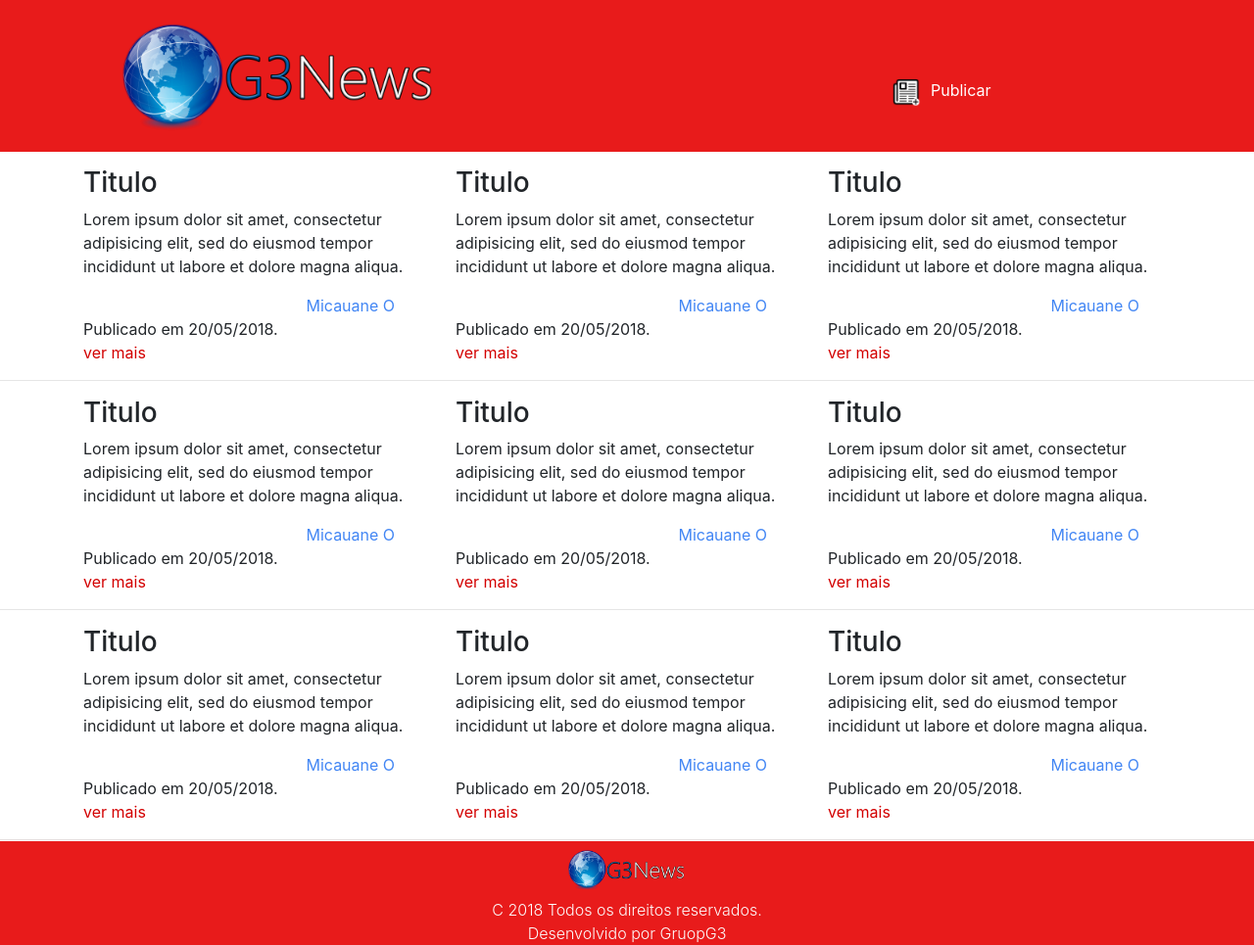
After one commit to Micauane/TecInfG3, a PHP site: page /index.html in a window 1280 px wide. The commit adds this page. Shown: the whole page at 98% size. Run offline with PHP 8.4, Linux system fonts and the light colour scheme.

Commit message:
Desenvolvimento Layout

```diff
--- a/css/style.css
+++ b/css/style.css
@@ -1,53 +1,89 @@
 
 .cabecalho{
-  background: #3e608a;
+  background: #e81b1b;
   margin-bottom: 15px;
 }
+
+#logo{
+  width: 400px;
+}
+
+#icons{
+width: 30px;
+position: absolute;
+top: 80px;
+left: 80px;
+}
+
+
+
+.container a {
+color: #d30000;
+}
+
+.cabecalho a{
+color: #ffffff;
+position: absolute;
+top: 80px;
+left: 120px;
+}
+
+.cabecalho a:hover{
+color:#000000;
+text-decoration: none;
+}
+
+#01 p{
+  -webkit-transition: all .8s cubic-bezier(.190, 1.000, .220, 1.000);
+  -moz-transition: all .8s cubic-bezier(.190, 1.000, .220, 1.000);
+  -ms-transition: all .8s cubic-bezier(.190, 1.000, .220, 1.000);
+  -o-transition: all .8s cubic-bezier(.190, 1.000, .220, 1.000);
+  transition: all .8s cubic-bezier(.190, 1.000, .220, 1.000);
+}
+
+#01 p:hover{
+  -webkit-transform: scale(1.2);
+  -moz-transform: scale(1.2);
+  -ms-transform: scale(1.2);
+  -o-transform: scale(1.2);
+  transform: scale(1.2);
+}
+
+.panel-body{
+font-weight: normal;
+color: #000000;
+}
+
+#salva {
+  transition: transform .2s
+}
+
+#salva:hover{
+transform: scale(1.1);
+}
+
 .rodape{
   margin-top: -15px;
   text-align: center;
-  background: #3e608a;
+  background: #e81b1b;
   color: #fdfbfb;
   font-weight:300;
 }
+
 span{
   margin-left: 65%;
   color: #4286f4;
   font-weight:400;
 }
+
 .rodape2{
   margin-top: 15px;
   text-align: center;
-  background: #3e608a;
+  background: #e81b1b;
   color: #fdfbfb;
   font-weight:300;
 }
 
-@media (max-width: 480px) {
-  .container{
-    float: none;
-    text-align: center;
-    display: block;
+#logo_fundo{
+  width: 150px;
 }
-
-
-@media (max-width:959px) {
-  .col{
-    width: 100%;
-    display: block;
-    clear: both;
-  }
-}
-
-.rodape{
-  clear: both;
-
-}
-}
-
-
-h3{
-  font-size: 30px;
-  font-weight: 800;
-  margin-bottom: 15px;
-}
--- /dev/null
+++ b/index.html
@@ -0,0 +1,114 @@
+<!DOCTYPE html>
+<html lang="pt-br">
+  <head>
+    <meta charset="utf-8">
+    <link rel="stylesheet" href="css/style.css">
+    <link rel="stylesheet" href="css/bootstrap.min.css">
+    <title>TecNews</title>
+  </head>
+  <body>
+    <div class="cabecalho">
+        <div class="container">
+          <div class="row">
+        <div class="col-8">
+          <img id="logo" src="Layouts\PNGs\Logo\Logo.png" alt="">
+        </div>
+        <div class="col-4">
+          <img id="icons" src="Layouts\PNGs\Icons\Newsicon.png">
+          <a id="02" class="publicar" href="formulario.html">Publicar</a>
+        </div>
+      </div>
+      </div>
+    </div>
+    <div class="container">
+      <div class="row">
+        <div class="col">
+          <h3>Titulo</h3>
+          <p id="01">Lorem ipsum dolor sit amet, consectetur adipisicing elit, sed do eiusmod tempor incididunt ut labore et dolore magna aliqua. </p>
+          <span>Micauane O</span>
+          <br>Publicado em 20/05/2018.
+          <br> <a href="#">ver mais</a>
+        </div>
+        <div class="col">
+          <h3>Titulo</h3>
+          <p>Lorem ipsum dolor sit amet, consectetur adipisicing elit, sed do eiusmod tempor incididunt ut labore et dolore magna aliqua. </p>
+          <span>Micauane O</span>
+          <br>Publicado em 20/05/2018.
+          <br> <a href="#">ver mais</a>
+      </div>
+      <div class="col">
+        <h3>Titulo</h3>
+        <p id="01">Lorem ipsum dolor sit amet, consectetur adipisicing elit, sed do eiusmod tempor incididunt ut labore et dolore magna aliqua. </p>
+        <span>Micauane O</span>
+        <br>Publicado em 20/05/2018.
+        <br> <a href="#">ver mais</a>
+    </div>
+    </div>
+    </div>
+    <hr>
+    <div class="container">
+      <div class="row">
+        <div class="col">
+          <h3>Titulo</h3>
+          <p id="01">Lorem ipsum dolor sit amet, consectetur adipisicing elit, sed do eiusmod tempor incididunt ut labore et dolore magna aliqua. </p>
+          <span>Micauane O</span>
+          <br>Publicado em 20/05/2018.
+          <br> <a href="#">ver mais</a>
+        </div>
+        <div class="col">
+          <h3>Titulo</h3>
+          <p id="01">Lorem ipsum dolor sit amet, consectetur adipisicing elit, sed do eiusmod tempor incididunt ut labore et dolore magna aliqua. </p>
+          <span>Micauane O</span>
+          <br>Publicado em 20/05/2018.
+          <br> <a href="#">ver mais</a>
+      </div>
+      <div class="col">
+        <h3>Titulo</h3>
+        <p id="01">Lorem ipsum dolor sit amet, consectetur adipisicing elit, sed do eiusmod tempor incididunt ut labore et dolore magna aliqua. </p>
+        <span>Micauane O</span>
+        <br>Publicado em 20/05/2018.
+        <br> <a href="#">ver mais</a>
+    </div>
+    </div>
+</div>
+    <hr>
+    <div class="container">
+      <div class="row">
+        <div class="col">
+          <h3>Titulo</h3>
+          <p id="01">Lorem ipsum dolor sit amet, consectetur adipisicing elit, sed do eiusmod tempor incididunt ut labore et dolore magna aliqua. </p>
+          <span>Micauane O</span>
+          <br>Publicado em 20/05/2018.
+          <br> <a href="#">ver mais</a>
+        </div>
+        <div class="col">
+          <h3>Titulo</h3>
+          <p id="01">Lorem ipsum dolor sit amet, consectetur adipisicing elit, sed do eiusmod tempor incididunt ut labore et dolore magna aliqua. </p>
+          <span>Micauane O</span>
+          <br>Publicado em 20/05/2018.
+          <br> <a href="#">ver mais</a>
+      </div>
+      <div class="col">
+        <h3>Titulo</h3>
+        <p id="01">Lorem ipsum dolor sit amet, consectetur adipisicing elit, sed do eiusmod tempor incididunt ut labore et dolore magna aliqua. </p>
+        <span>Micauane O</span>
+        <br>Publicado em 20/05/2018.
+        <br> <a href="#">ver mais</a>
+    </div>
+    </div>
+  </div>
+    <hr>
+    <div class="rodape">
+      <div class="container">
+        <div class="row">
+          <div class="col">
+              <img id="logo_fundo" src="Layouts\PNGs\Logo\Logo.png" alt=""> <br>
+              C 2018 Todos os direitos reservados. <br>
+              Desenvolvido por GruopG3
+          </div>
+        </div>
+      </div>
+    </div>
+
+  </body>
+</html>
```
Also changed, not shown: formulario.html (added, +88 -0 lines), Wireframes/Pngs/Formulario/Formulario - PC.png, img/ideialogo.png.
